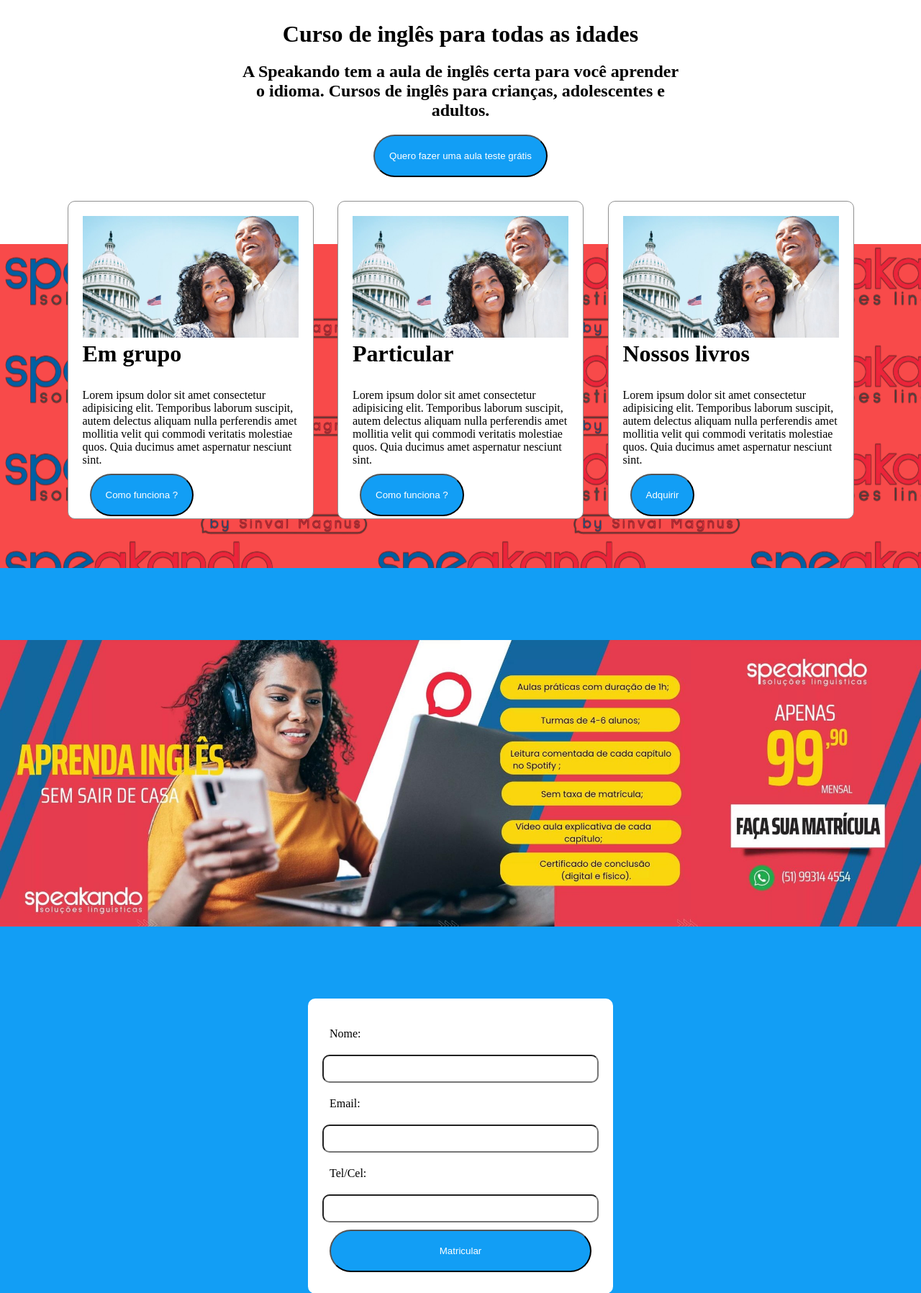
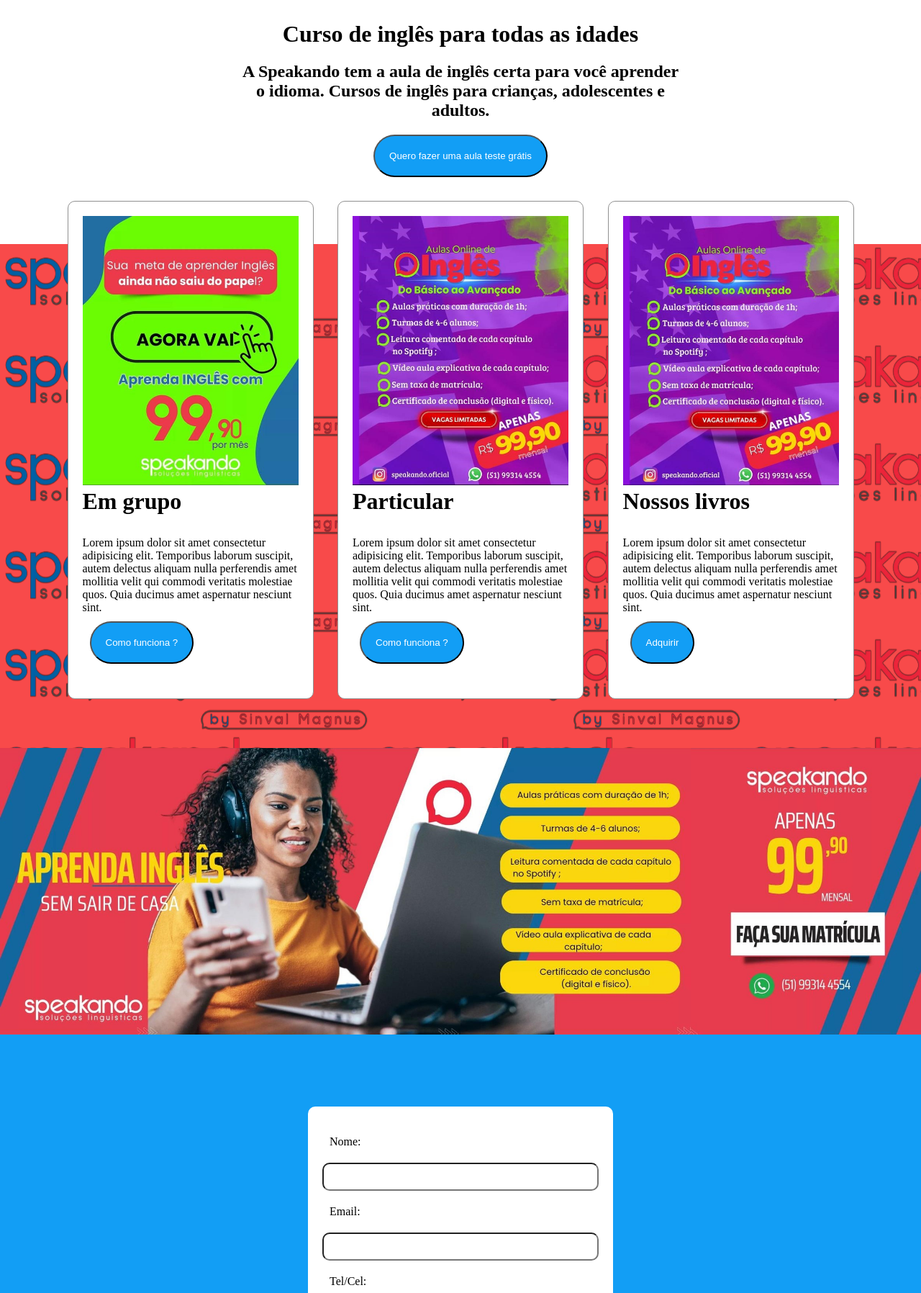
Before and after one commit to dpereirajuli/Projetos, a PHP site: page / in a window 1280 px wide. Shown: the part 119-1915 px from the top of the page at 72% size. Run offline with PHP 8.4, Linux system fonts and the light colour scheme.

Commit message:
Add files via upload

```diff
--- a/htdocs/index.css
+++ b/htdocs/index.css
@@ -63,7 +63,7 @@ button{
     display: flex; /* Define um layout flexível */
     justify-content: space-evenly;
     background-color: rgb(248, 74, 74);
-    height: 450px;
+    height: 1000px;
     background-image: url('/img/logo_grande.png');
 
 }
@@ -74,7 +74,7 @@ button{
     border: 1px solid rgb(144, 144, 144); /* Adicione uma borda para separar os cartões */
     padding: 20px; /* Adicione algum espaço interno aos cartões */
     margin: -60px;
-    height: 400px;
+    height:650px;
     background-color: white;
     border-radius: 10px;
 }
@@ -90,7 +90,7 @@ button{
 
 .banner{
     display: flex;
-    margin-top: 100px;
+    margin-top: -300px;
 }
 
 .banner img{
--- a/htdocs/index.html
+++ b/htdocs/index.html
@@ -20,19 +20,19 @@
         </div>
         <div class="div-cards">
             <div class="card">
-                <img src="img/casal.jpg" alt="">
+                <img src="img/card1.jpeg" alt="">
                 <h1>Em grupo</h1>
                 <p>Lorem ipsum dolor sit amet consectetur adipisicing elit. Temporibus laborum suscipit, autem delectus aliquam nulla perferendis amet mollitia velit qui commodi veritatis molestiae quos. Quia ducimus amet aspernatur nesciunt sint.</p>
                 <button>Como funciona ? </button>
             </div>
             <div class="card">
-                <img src="img/casal.jpg" alt="">
+                <img src="img/card2.jpeg" alt="">
                 <h1>Particular</h1>
                 <p>Lorem ipsum dolor sit amet consectetur adipisicing elit. Temporibus laborum suscipit, autem delectus aliquam nulla perferendis amet mollitia velit qui commodi veritatis molestiae quos. Quia ducimus amet aspernatur nesciunt sint.</p>
                 <button>Como funciona ? </button>
             </div>
             <div class="card">
-                <img src="img/casal.jpg" alt="">
+                <img src="img/card3.jpeg" alt="">
                 <h1>Nossos livros</h1>
                 <p>Lorem ipsum dolor sit amet consectetur adipisicing elit. Temporibus laborum suscipit, autem delectus aliquam nulla perferendis amet mollitia velit qui commodi veritatis molestiae quos. Quia ducimus amet aspernatur nesciunt sint.</p>
                 <button>Adquirir</button>
```
